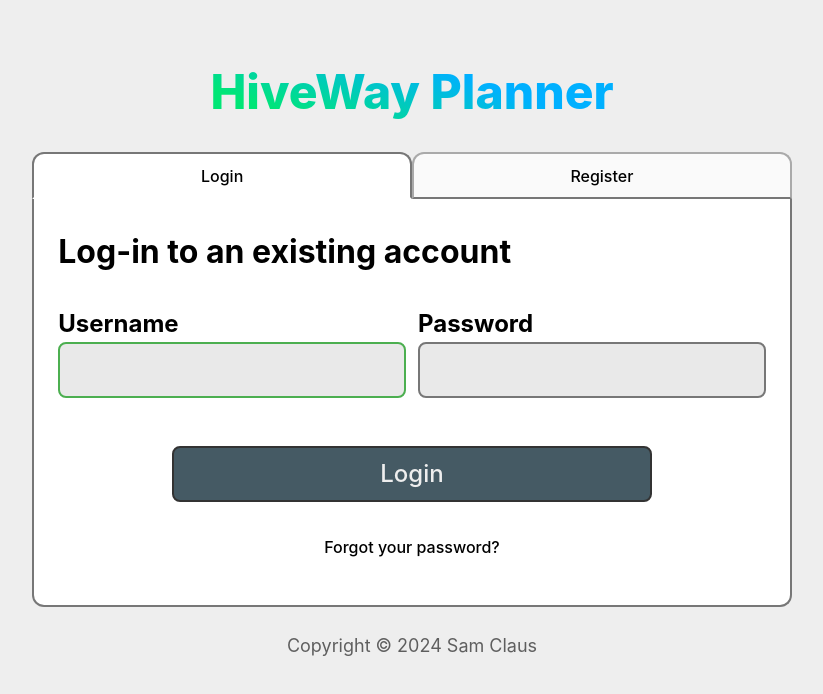
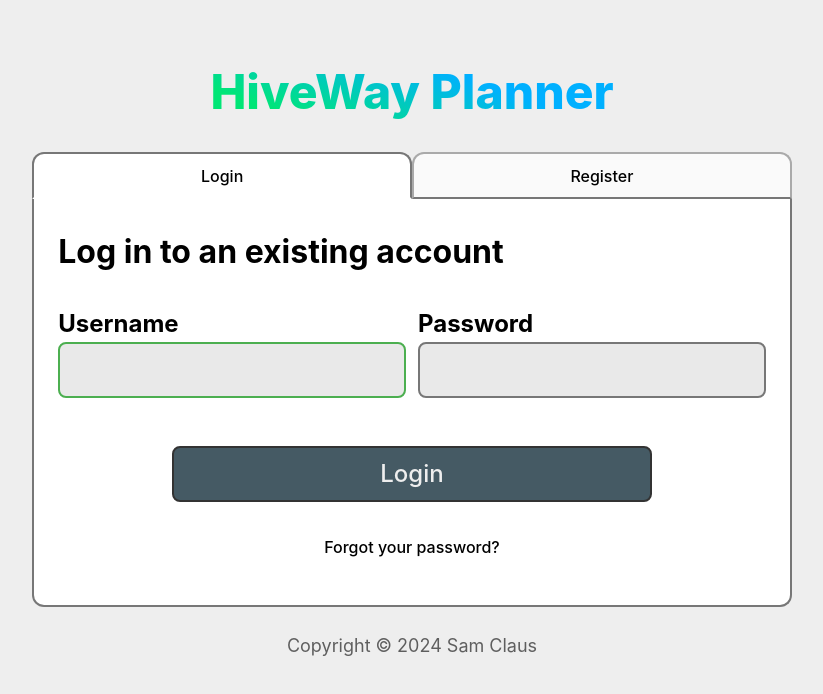
Before and after one commit to samclaus/HiveWay-Planner, a Svelte app: page / in a window 1280 px wide. Shown: the top 694 px of the page, without its empty margins (228-1051 px from the left). Built offline with nearby package versions, Linux system fonts and the light colour scheme.

Commit message:
Remove hyphen from "Log-in to an existing account"

```diff
--- a/src/ui/Auth.svelte
+++ b/src/ui/Auth.svelte
@@ -62,7 +62,7 @@
 			{#if register}
 				Register a new
 			{:else}
-				Log-in to an existing
+				Log in to an existing
 			{/if}
 			account
 		</h2>
```
